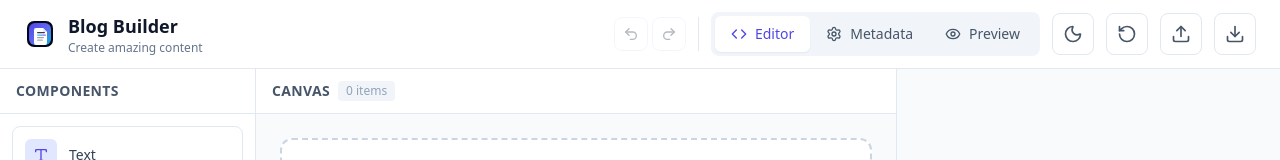
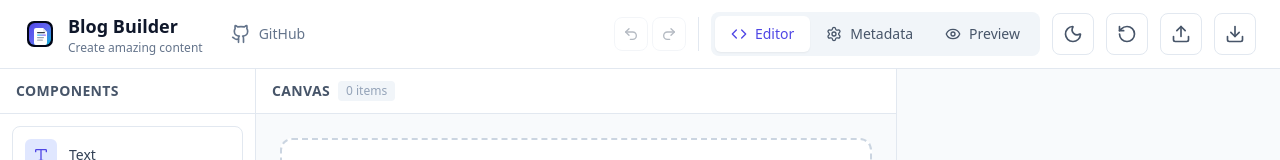
Before and after one commit to mustafakbaser/blog-post-builder, a React (Vite) app: page / in a window 1280 px wide. Shown: the top 160 px of the page. Built offline with nearby package versions, Linux system fonts and the light colour scheme.

Commit message:
feat: Introduce a complete blog post builder application featuring content editing, live preview, metadata management, and import/export functionality.

```diff
--- a/src/App.tsx
+++ b/src/App.tsx
@@ -5,7 +5,7 @@ import MetadataForm from './components/MetadataForm';
 import ConfirmDialog from './components/ConfirmDialog';
 import Toast from './components/Toast';
 import type { BlogPost, ContentSection } from './types/blog';
-import { Eye, Code, Download, Settings, Moon, Sun, RotateCcw, Upload, Undo2, Redo2 } from 'lucide-react';
+import { Eye, Code, Download, Settings, Moon, Sun, RotateCcw, Upload, Undo2, Redo2, Github } from 'lucide-react';
 import { saveToLocalStorage, loadFromLocalStorage, clearLocalStorage } from './utils/localStorage';
 import { useAutoSave } from './hooks/useAutoSave';
 import { useKeyboardShortcuts } from './hooks/useKeyboardShortcuts';
@@ -334,8 +334,11 @@ function App() {
 
       <div className="h-full flex flex-col bg-slate-50 dark:bg-slate-900 transition-colors">
         {/* Top Bar */}
-        <header className="bg-white dark:bg-slate-800 border-b border-slate-200 dark:border-slate-700 px-3 sm:px-6 py-2 sm:py-3 flex items-center justify-between sticky top-0 z-50">
-          <div className="flex items-center gap-2 sm:gap-6">
+        <header className="bg-white dark:bg-slate-800 border-b border-slate-200 dark:border-slate-700 px-3 sm:px-6 py-2 sm:py-3 sticky top-0 z-50">
+          <div className="flex items-center justify-between w-full gap-2 sm:gap-4">
+            {/* Left Section: Logo + GitHub Link */}
+            <div className="flex items-center gap-2 sm:gap-4">
+              {/* Logo (Desktop Only) */}
               <div className="hidden sm:flex items-center gap-2 sm:gap-3">
                 <img src="/blog-logo.svg" alt="Blog Builder Logo" className="w-7 h-7 sm:w-8 sm:h-8" />
                 <div>
@@ -345,8 +348,21 @@ function App() {
                   <p className="text-xs text-slate-500 dark:text-slate-400 hidden sm:block">Create amazing content</p>
                 </div>
               </div>
-            {/* Mobile Logo / Title Placeholder if needed? No, user said "logo gözükmesin" */}
+
+              {/* GitHub Link (Desktop Only) */}
+              <a
+                href="https://github.com/mustafakbaser/blog-post-builder"
+                target="_blank"
+                rel="noopener noreferrer"
+                className="hidden sm:flex items-center gap-2 px-3 py-1.5 rounded-lg text-slate-500 hover:text-slate-900 dark:text-slate-400 dark:hover:text-white hover:bg-slate-100 dark:hover:bg-slate-700 transition-colors"
+                title="View on GitHub"
+              >
+                <Github className="w-5 h-5" />
+                <span className="text-sm font-medium hidden md:inline">GitHub</span>
+              </a>
             </div>
+
+            {/* Right Section: Controls */}
 
             <div className="flex items-center gap-1.5 sm:gap-3">
               {/* Undo/Redo Buttons */}
@@ -446,6 +462,7 @@ function App() {
                 <Download className="w-4 h-4 sm:w-5 sm:h-5" />
               </button>
             </div>
+          </div>
         </header>
 
         {/* Main Content */}
@@ -485,8 +502,8 @@ function App() {
             </div>
           )}
         </div>
-      </div>
-    </div>
+      </div >
+    </div >
   );
 }
 
```
Lines whose indentation alone changed are shown as unchanged.
